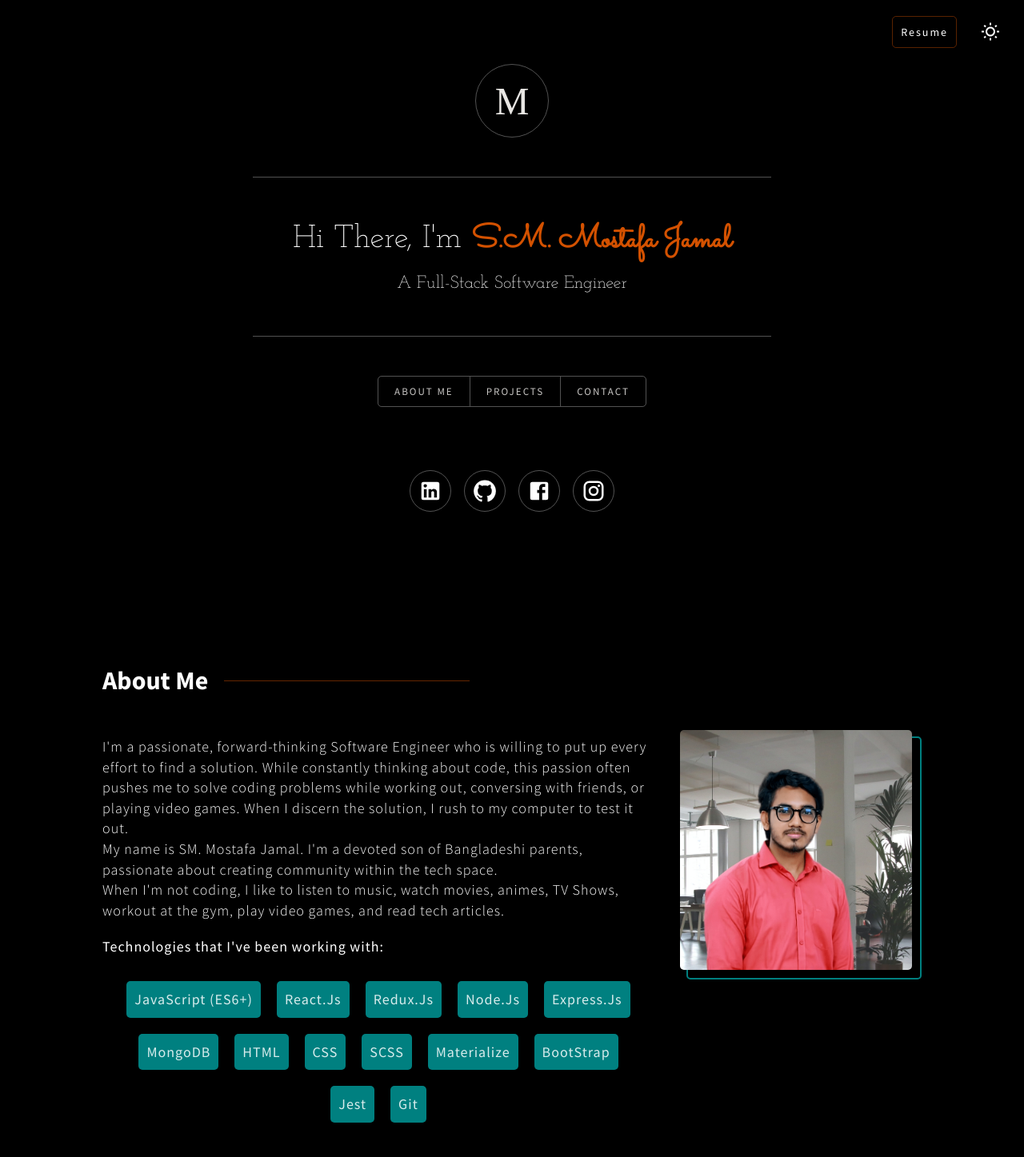
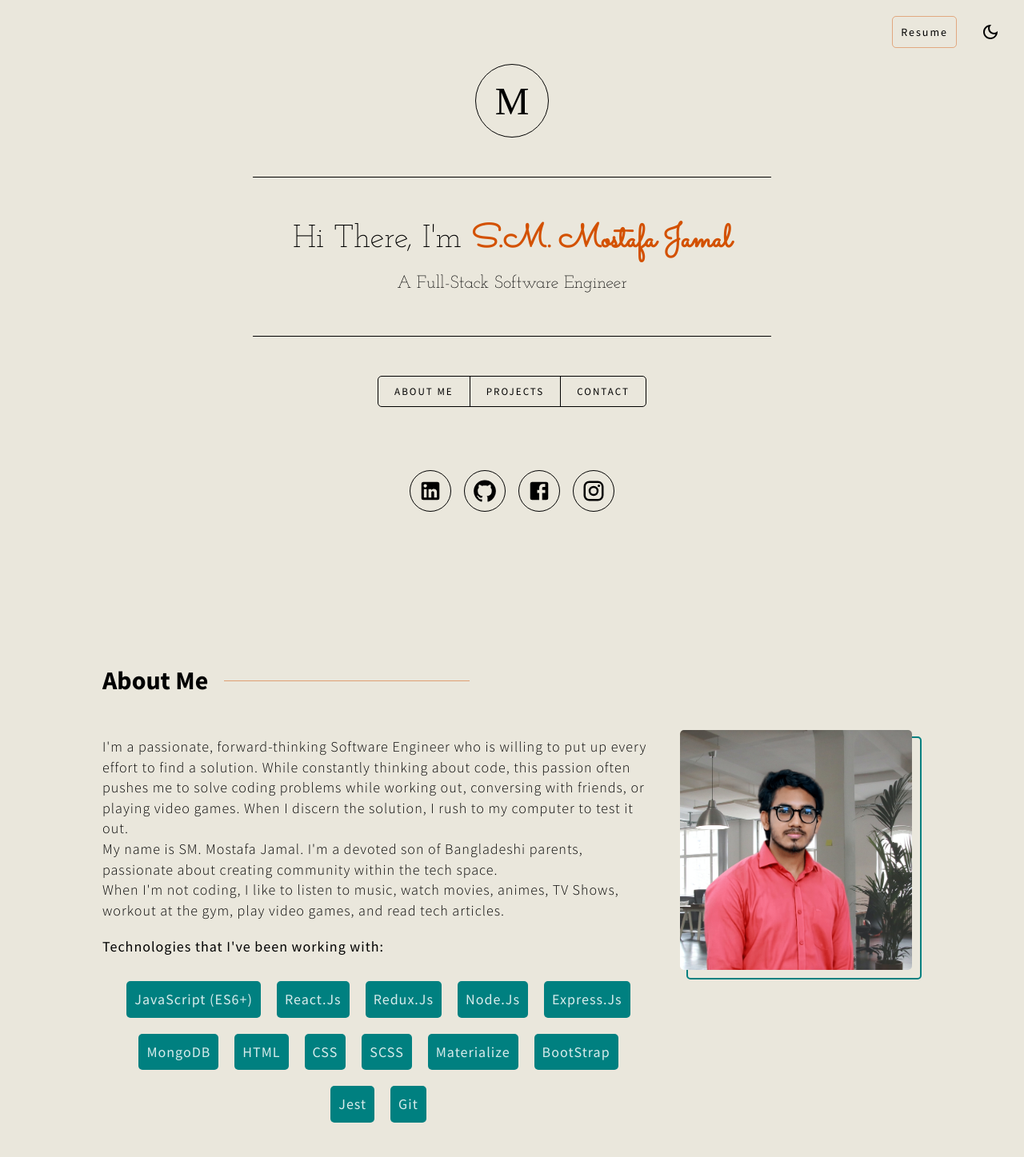
Before and after one commit to sm-mostafajamal/portfolio-2023, a React (Create React App) app: page / in a window 1280 px wide. Shown: the top 1447 px of the page at 80% size. Built offline with nearby package versions, Linux system fonts and the light colour scheme; a web font is replaced by a local one.

Commit message:
adding dark mode features

```diff
--- a/src/App.js
+++ b/src/App.js
@@ -5,12 +5,14 @@ import { projects } from "./data";
 import Contact from "./pages/Contact";
 
 function App() {
+  const dark = false;
+
   return (
-    <div className="App">
-      <Home />
-      <AboutMe />
-      <Projects data={projects} />
-      <Contact />
+    <div>
+      <Home dark={dark} />
+      <AboutMe dark={dark} />
+      <Projects data={projects} dark={dark} />
+      <Contact dark={dark} />
     </div>
   );
 }
--- a/src/components/Icons.jsx
+++ b/src/components/Icons.jsx
@@ -57,7 +57,7 @@ const Icon = styled.img`
   border-radius: 10px;
 `;
 
-const Icons = () => {
+const Icons = ({ dark }) => {
   return (
     <Container>
       <Wrapper>
--- a/src/components/SocialApps.jsx
+++ b/src/components/SocialApps.jsx
@@ -6,22 +6,24 @@ const Container = styled.div`
   justify-content: space-between;
   align-items: center;
   width: 20%;
-  color: white;
+  color: ${({ mode }) => mode};
   padding-top: 30px;
 `;
 const SocialIcon = styled.span`
   display: flex;
   justify-content: center;
   align-items: center;
-  border: 0.5px solid #ffffff52;
+  border: 0.5px solid ${({ mode }) => mode};
   border-radius: 50%;
   height: 50px;
   width: 50px;
   cursor: pointer;
 `;
 const SocialApps = () => {
+  const dark = false;
+
   return (
-    <Container>
+    <Container mode={dark ? "white" : "black"}>
       <SocialIcon>
         <LinkedIn style={{ fontSize: "30px" }} />
       </SocialIcon>
--- a/src/components/Title.jsx
+++ b/src/components/Title.jsx
@@ -2,7 +2,7 @@ import React from "react";
 import styled from "styled-components";
 
 const PageTitle = styled.h1`
-  color: white;
+  color: ${({ mode }) => mode};
   display: flex;
   align-items: center;
   text-transform: capitalize;
@@ -18,9 +18,9 @@ const Line = styled.hr`
   margin-left: 20px;
 `;
 
-const Title = ({ title }) => {
+const Title = ({ title, dark }) => {
   return (
-    <PageTitle>
+    <PageTitle mode={dark ? "white" : "black"}>
       {title} <Line />
     </PageTitle>
   );
--- a/src/pages/AboutMe.jsx
+++ b/src/pages/AboutMe.jsx
@@ -6,7 +6,7 @@ const Container = styled.div`
   height: 100vh;
   /* background-color: white; */
   /* background-color: #151515; */
-  background-color: black;
+  background-color: ${({ mode }) => mode};
 
   display: flex;
   flex-direction: column;
@@ -30,7 +30,7 @@ const About = styled.div`
   flex-direction: column;
 `;
 const Details = styled.div`
-  color: white;
+  color: ${({ mode }) => mode};
   font-size: 18px;
   font-weight: 300;
   letter-spacing: 1px;
@@ -84,14 +84,14 @@ const Skill = styled.li`
   font-weight: 500;
 `;
 
-const AboutMe = () => {
+const AboutMe = ({ dark }) => {
   return (
-    <Container>
+    <Container mode={dark ? "black" : "#eae7dc"}>
       <DetailsWrapper>
         <About>
           <Title title={"About Me"} />
           <Wrapper>
-            <Details>
+            <Details mode={dark ? "white" : "black"}>
               <Article>
                 I'm a passionate, forward-thinking Software Engineer who is
                 willing to put up every effort to find a solution. While
--- a/src/pages/Home.jsx
+++ b/src/pages/Home.jsx
@@ -1,12 +1,11 @@
-// import { DarkModeOutlined, WbSunnyOutlined } from "@mui/icons-material";
-import { WbSunnyOutlined } from "@mui/icons-material";
+import { DarkModeOutlined, WbSunnyOutlined } from "@mui/icons-material";
 
 import styled from "styled-components";
 import SocialApps from "../components/SocialApps";
 
 const Container = styled.div`
   height: 100vh;
-  background-color: black;
+  background-color: ${({ mode }) => mode};
 `;
 const Header = styled.div`
   display: flex;
@@ -16,7 +15,7 @@ const Header = styled.div`
   padding: 20px 0;
 `;
 const Resume = styled.button`
-  color: white;
+  color: ${({ mode }) => mode};
   padding: 10px;
   background-color: transparent;
   border: 1px solid #d351006b;
@@ -32,7 +31,7 @@ const Resume = styled.button`
   }
 `;
 const Mode = styled.span`
-  color: white;
+  color: ${({ mode }) => mode};
   display: flex;
   justify-content: center;
   align-items: center;
@@ -48,9 +47,9 @@ const Wrapper = styled.div`
   text-align: center;
 `;
 const Icon = styled.div`
-  border: 0.5px solid #ffffff52;
+  border: 0.5px solid ${({ mode }) => mode};
   border-radius: 50%;
-  color: #e8e6e3;
+  color: ${({ mode }) => mode};
   font-family: "Rubik Wet Paint", cursive;
   font-size: 3rem;
   width: 90px;
@@ -63,20 +62,20 @@ const Icon = styled.div`
 const Title = styled.h1`
   text-transform: capitalize;
   font-family: "Josefin Slab", serif;
-  color: white;
+  color: ${({ mode }) => mode};
   font-weight: 300;
-  border-top: 0.1px solid #ffffff52;
-  border-bottom: 0.1px solid #ffffff52;
+  border-top: 0.1px solid ${({ mode }) => mode};
+  border-bottom: 0.1px solid ${({ mode }) => mode};
   padding: 50px;
   /* margin: 50px; */
   font-size: 2.5rem;
 `;
 const Navbar = styled.ul`
-  color: white;
+  color: ${({ mode }) => mode};
   display: flex;
   justify-content: space-around;
   padding: 0;
-  border: 0.1px solid #ffffff52;
+  border: 0.1px solid ${({ mode }) => mode};
   border-radius: 5px;
   cursor: pointer;
 `;
@@ -86,11 +85,11 @@ const List = styled.li`
   letter-spacing: 2px;
   font-size: 13px;
   font-weight: 500;
-  color: #c8c6c4;
+  color: ${({ mode }) => mode};
   padding: 10px 20px;
 `;
 const Bar = styled.span`
-  border-right: 0.1px solid #ffffff52;
+  border-right: 0.1px solid ${({ mode }) => mode};
   /* rgba(24, 26, 27, 0.07) */
 `;
 const Name = styled.span`
@@ -104,25 +103,24 @@ const Bottom = styled.span`
   font-family: "Josefin Slab", serif;
 `;
 
-const Home = () => {
+const Home = ({ dark }) => {
   return (
-    <Container>
+    <Container mode={dark ? "black" : "#eae7dc"}>
       <Header>
-        <Resume>Resume</Resume>
-        <Mode>
-          <WbSunnyOutlined />
-          {/* <DarkModeOutlined /> */}
+        <Resume mode={dark ? "white" : "black"}>Resume</Resume>
+        <Mode mode={dark ? "white" : "black"}>
+          {dark ? <WbSunnyOutlined /> : <DarkModeOutlined />}
         </Mode>
       </Header>
       <Wrapper>
-        <Icon>M</Icon>
-        <Title>
+        <Icon mode={dark ? "#e8e6e3" : "black"}>M</Icon>
+        <Title mode={dark ? "white" : "black"}>
           Hi there, I'm <Name>S.M. Mostafa Jamal</Name>
           <Bottom>
             <br />A full-stack software engineer
           </Bottom>
         </Title>
-        <Navbar>
+        <Navbar mode={dark ? "#c8c6c4" : "black"}>
           <List>about me</List>
           <Bar />
           <List>projects</List>
```
